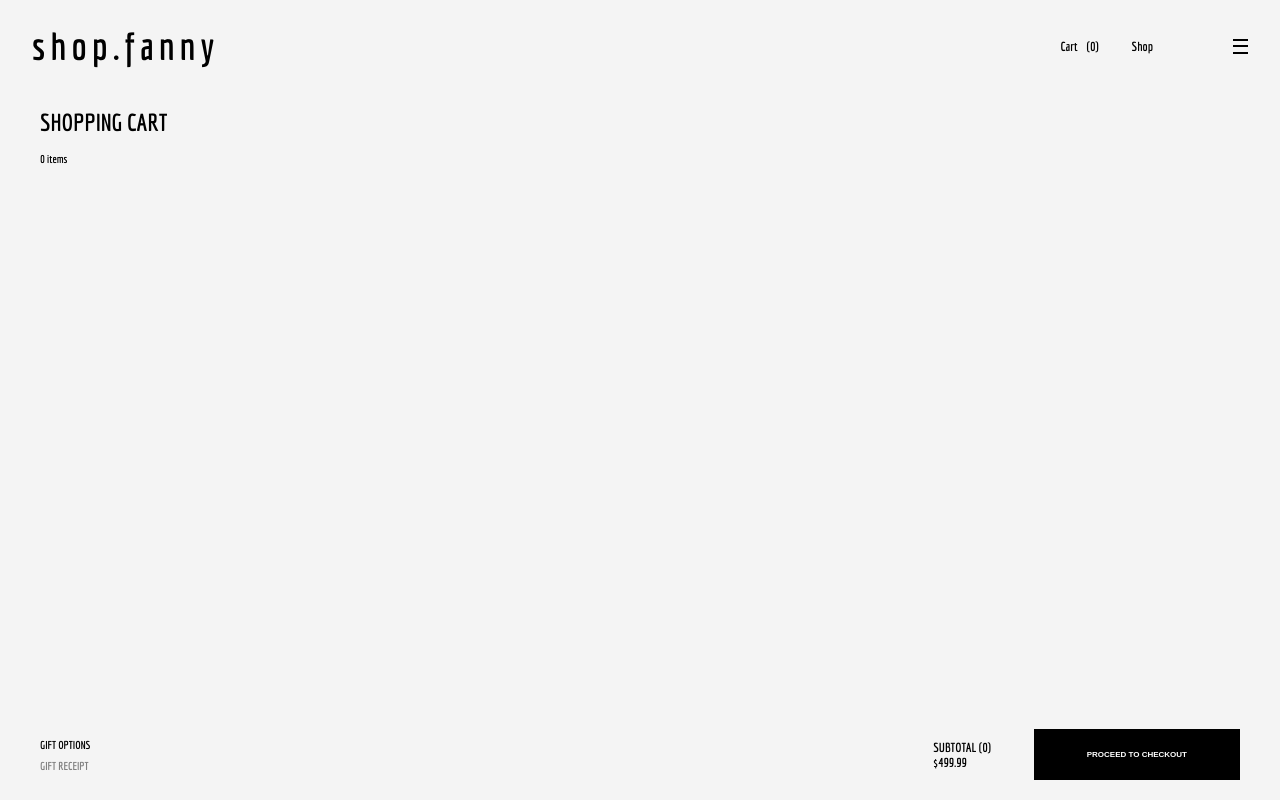
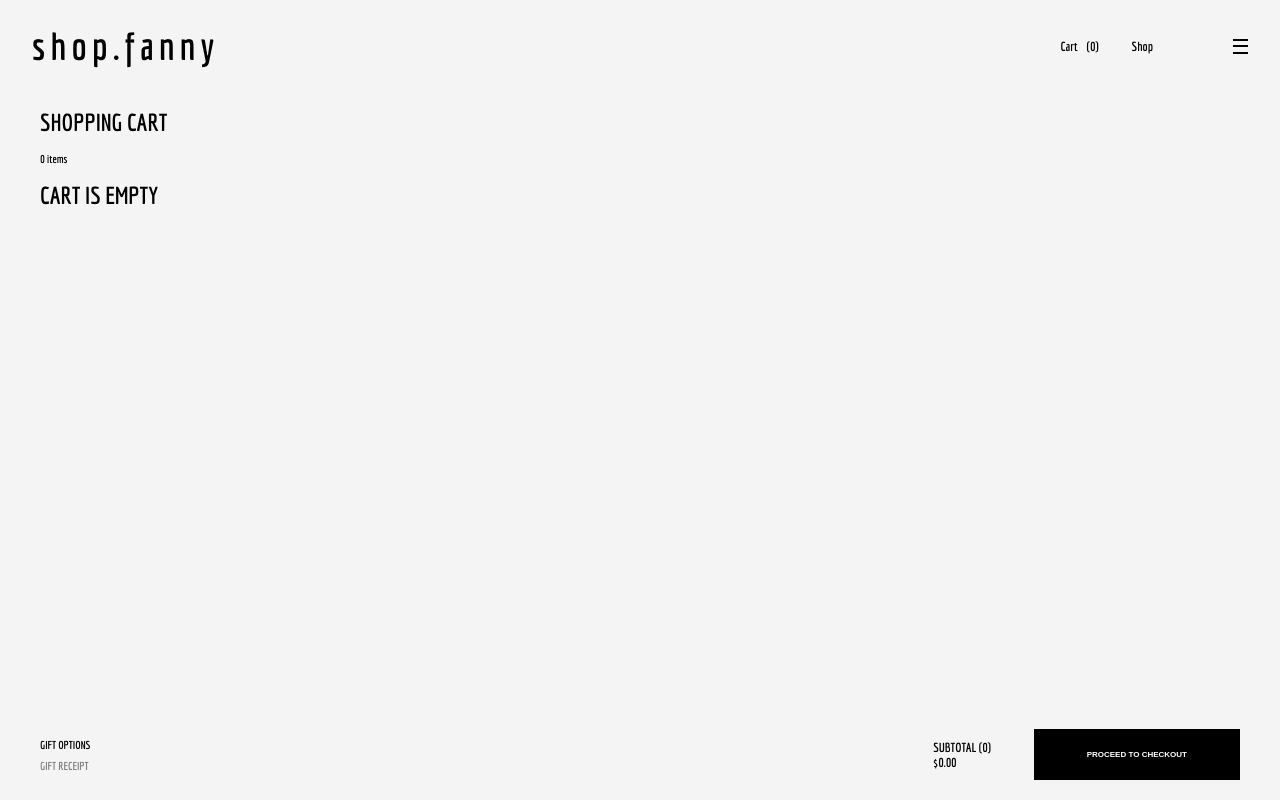
Before and after one commit to sambabib/shop-fanny, a React (Create React App) app in the folder frontend/: page /cart in a window 1280 px wide. Built offline with nearby package versions, Linux system fonts and the light colour scheme.

Commit message:
fixed remove from cart ...v1

```diff
--- a/frontend/src/components/CartItem/CartItem.js
+++ b/frontend/src/components/CartItem/CartItem.js
@@ -1,7 +1,7 @@
 import { Link } from 'react-router-dom';
 import './CartItem.css';
 
-const CartItem = ({ cartItem, handleQtyChange }) => {
+const CartItem = ({ cartItem, handleQtyChange, handleRemoveFromCart }) => {
   return (
     <div className='cartitem'>
       <div className='cartitem__image'>
@@ -28,7 +28,10 @@ const CartItem = ({ cartItem, handleQtyChange }) => {
         </select>
 
         <div className='cartitem__deleteBtn'>
-          <i className='fas fa-trash'></i>
+          <i
+            className='fas fa-trash'
+            onClick={() => handleRemoveFromCart(cartItem.product)}
+          ></i>
         </div>
       </div>
     </div>
--- a/frontend/src/redux/reducers/cartReducer.js
+++ b/frontend/src/redux/reducers/cartReducer.js
@@ -29,7 +29,6 @@ export const cartReducer = (state = { cartItems: [] }, action) => {
           (cartItem) => cartItem.product !== action.payload
         ),
       };
-
     default:
       return state;
   }
--- a/frontend/src/screens/CartScreen/CartScreen.js
+++ b/frontend/src/screens/CartScreen/CartScreen.js
@@ -1,10 +1,10 @@
+import { useEffect } from 'react';
 import { useDispatch, useSelector } from 'react-redux';
-import { Link } from 'react-router-dom';
 import './CartScreen.css';
 import CartItem from '../../components/CartItem/CartItem';
 
 // @actions
-import { addToCart } from '../../redux/actions/cartActions';
+import { addToCart, removeFromCart } from '../../redux/actions/cartActions';
 
 const CartScreen = () => {
   const dispatch = useDispatch();
@@ -16,16 +16,44 @@ const CartScreen = () => {
     dispatch(addToCart(qty, id));
   };
 
+  useEffect(() => {
+    dispatch(removeFromCart());
+  }, [dispatch]);
+
+  const handleRemoveFromCart = (id) => {
+    dispatch(removeFromCart(id));
+  };
+
+  const getCartCount = () => {
+    return cartItems.reduce((qty, cartItem) => Number(cartItem.qty) + qty, 0);
+  };
+
+  const getCartSubTotal = () => {
+    return cartItems.reduce(
+      (price, cartItem) => cartItem.price * cartItem.qty + price,
+      0
+    );
+  };
+
   return (
     <div className='cartscreen'>
       <h2>Shopping Cart</h2>
       <p className='cartscreen__number'>
-        <span>0</span> items
+        <span>{getCartCount()}</span> items
       </p>
       <div className='cartscreen__main'>
-        {cartItems.map((cartItem) => (
-          <CartItem cartItem={cartItem} handleQtyChange={handleQtyChange} />
-        ))}
+        {cartItems.length === 0 ? (
+          <h2>Cart is Empty</h2>
+        ) : (
+          cartItems.map((cartItem) => (
+            <CartItem
+              key={cartItem.product}
+              cartItem={cartItem}
+              handleQtyChange={handleQtyChange}
+              handleRemoveFromCart={handleRemoveFromCart}
+            />
+          ))
+        )}
       </div>
 
       <div className='cartscreen__footer'>
@@ -35,8 +63,8 @@ const CartScreen = () => {
         </div>
 
         <div className='cartscreen__info'>
-          <p>Subtotal (0)</p>
-          <p>$499.99</p>
+          <p>Subtotal ({getCartCount()})</p>
+          <p>${getCartSubTotal().toFixed(2)}</p>
         </div>
 
         <div className='cartscreen-footer__button'>
```
